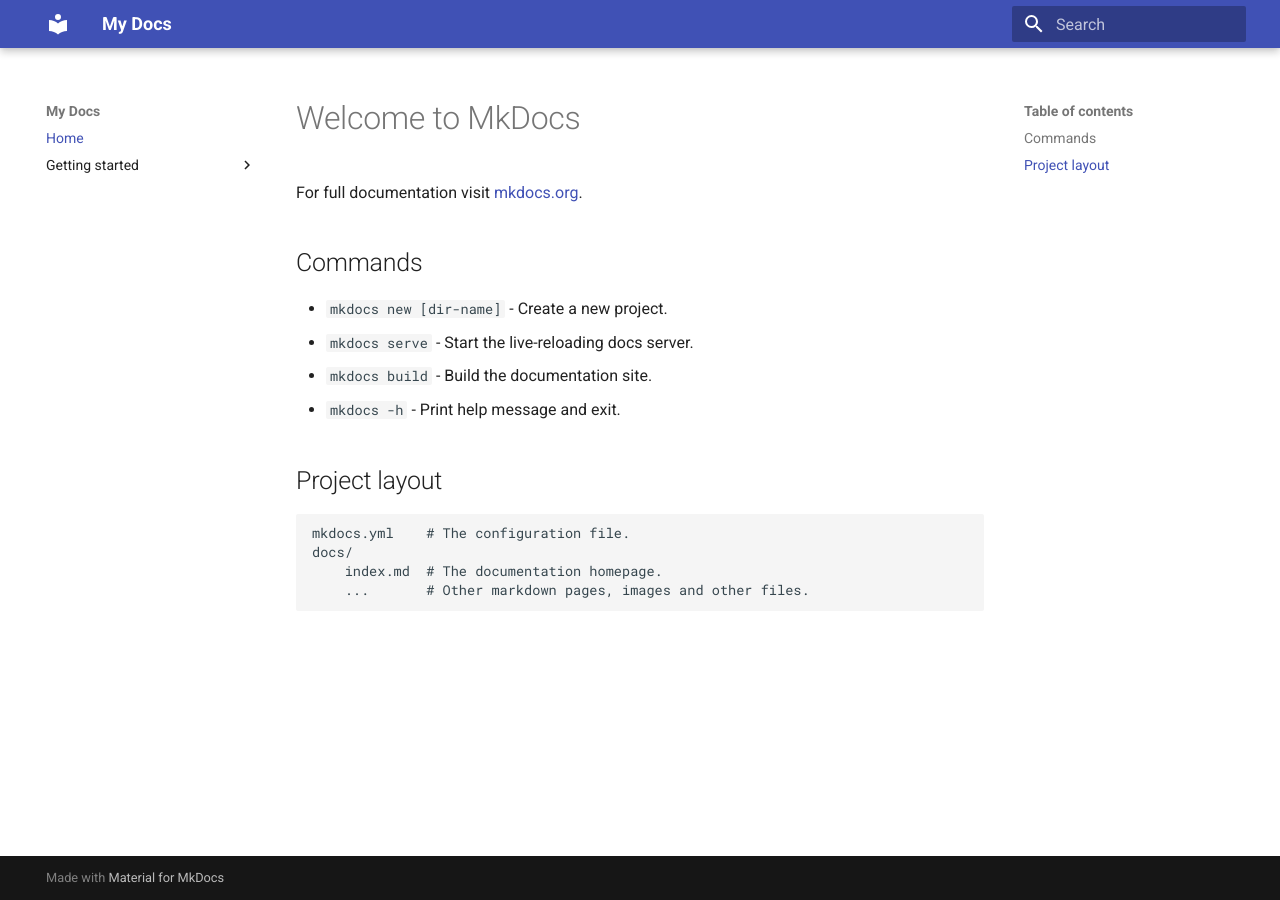
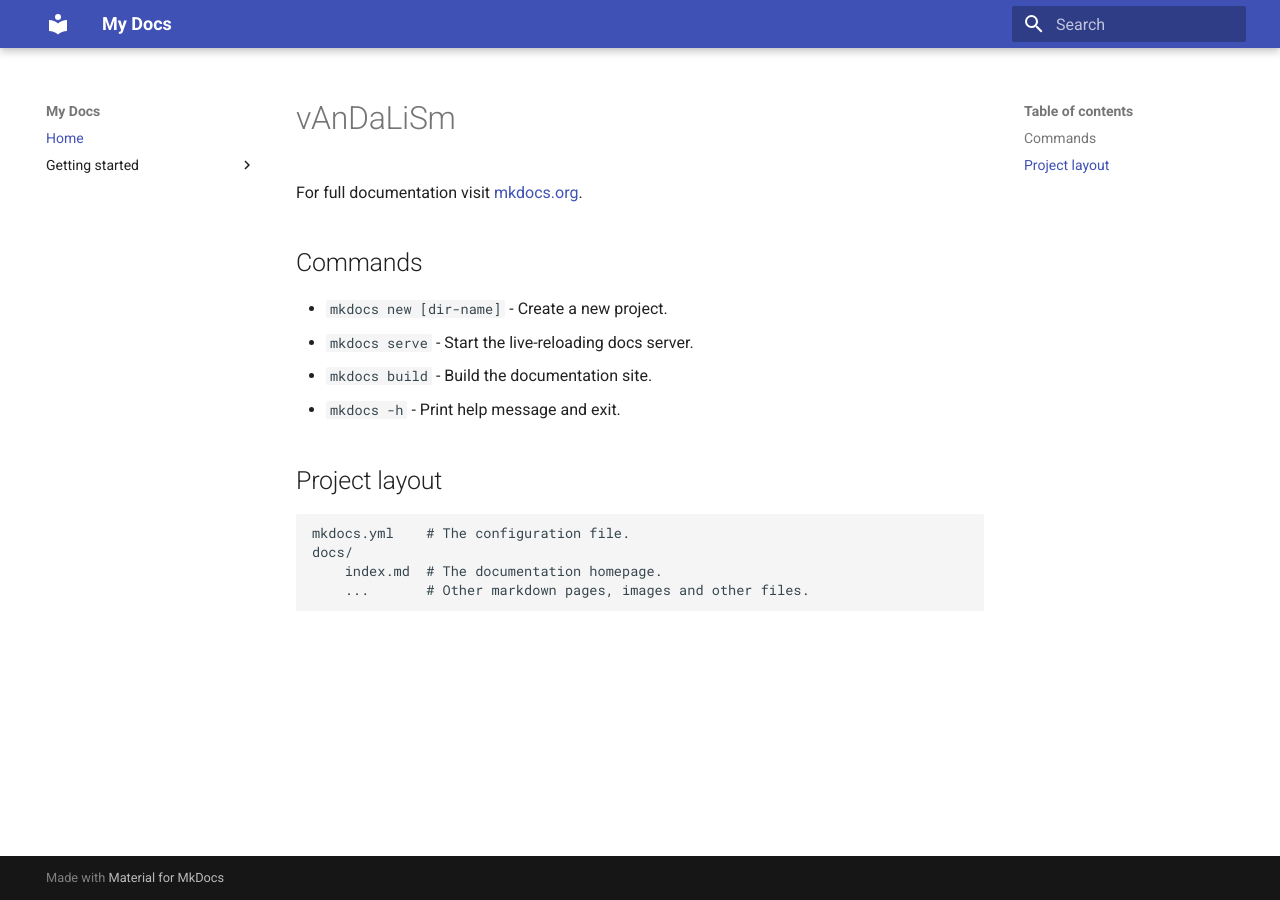
Before and after one commit to matchavez/site, an MkDocs documentation site: the page built from docs/index.md, in a window 1280 px wide. Built offline with MkDocs 1.6.1 and Material for MkDocs 9.7.7, drawn with Linux system fonts in a browser that asks for light colours.

Commit message:
Update index.md

```diff
--- a/docs/index.md
+++ b/docs/index.md
@@ -1,4 +1,4 @@
-# Welcome to MkDocs
+# vAnDaLiSm
 
 For full documentation visit [mkdocs.org](https://www.mkdocs.org).
 
```
